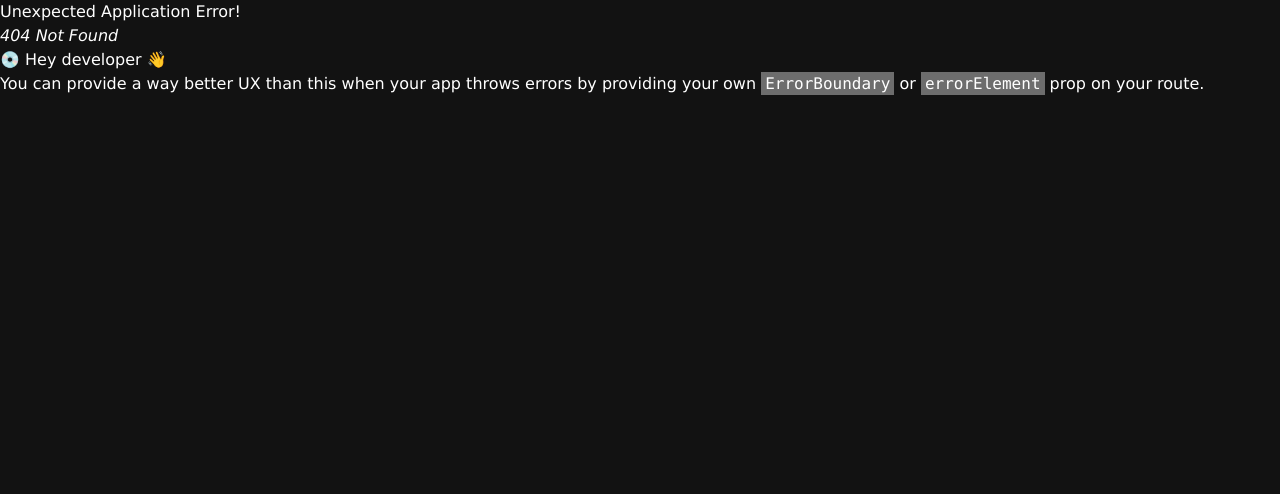
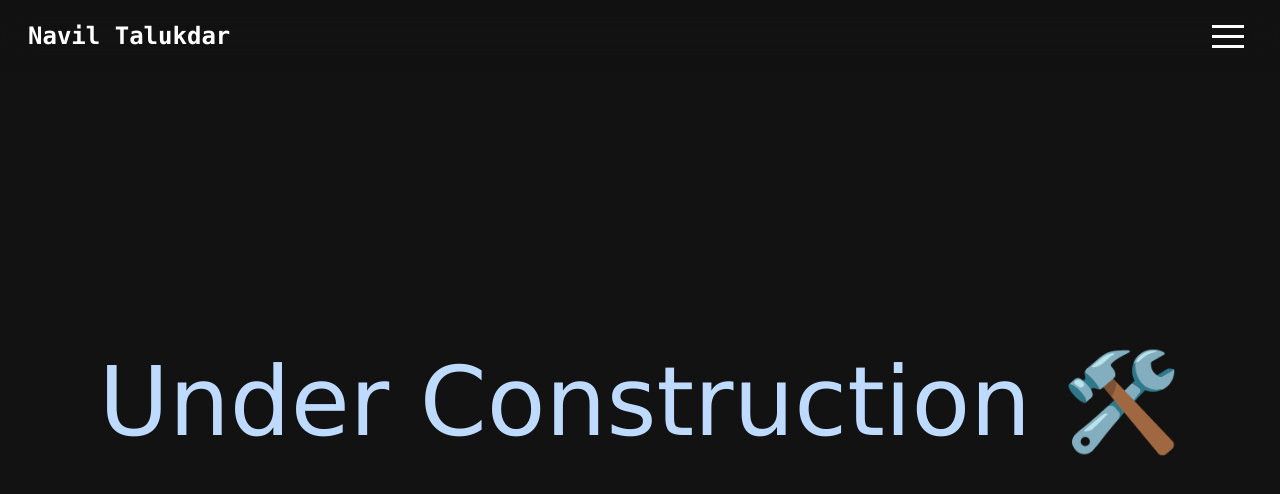
Before and after one commit to navil2468/NavilTalukdar, a React (Vite) app in the folder Personal_Website/: page /Projects in a window 1280 px wide. Before the commit this address had no page. Shown: the top 494 px of the page. Built offline with nearby package versions, Linux system fonts and the light colour scheme.

Commit message:
all pages complete

```diff
--- a/Personal_Website/src/App.jsx
+++ b/Personal_Website/src/App.jsx
@@ -1,5 +1,5 @@
 import React from 'react'
-import Navbar from './Components/NavBar'
+import Navbar from './Components/Navbar'
 import HeroSection from './Components/Herosection'
 import Aboutme from './Components/Aboutme'
 import Hobbies from './Components/Hobbies'
--- a/Personal_Website/src/Components/Navbar.jsx
+++ b/Personal_Website/src/Components/Navbar.jsx
@@ -4,12 +4,13 @@ import { useState } from 'react'
 import Hamburger from 'hamburger-react'
 import { SocialIcon } from 'react-social-icons'
 
+
 function Navbar() {
   const[ open, setOpen ] = useState(false)
   return (
     <div className='px-7 flex justify-between font-mono sticky top-0 z-150 py-3 backdrop-blur-lg'>
-      <Link to='/'><h1 className='font-bold mt-2 text-2xl hover:text-blue-200 cursor-pointer'>Navil Talukdar</h1></Link>
-      <div >
+      <Link to={'/'}><h1 className='font-bold mt-2 text-2xl hover:text-pink-200 cursor-pointer'>Navil Talukdar</h1></Link>
+      <div>
         <Hamburger toggled={open} toggle={setOpen}/>
         {open &&
         <div className='text-neutral-800 fixed top-0 left-0 z-50 bg-pink-100 h-screen w-screen space-y-18'>
@@ -17,9 +18,9 @@ function Navbar() {
             <Hamburger size={35} toggled={open} toggle={setOpen} />
           </div>
           <ul className='pt-35 text-center space-y-15 text-4xl lg:text-5xl'>
-            <li className='hover:text-blue-300 cursor-pointer'>PROJECTS</li>
+            <li className='hover:text-blue-300 cursor-pointer'><Link to={'../Projects'}>PROJECTS</Link></li>
             <li className='hover:text-blue-300 cursor-pointer'><a href='https://drive.google.com/file/d/1gMRnmk5pCGkwX2nCpzm6Te_Slc9DQYKg/view?usp=share_link' target='_blank'>RESUME</a></li>
-            <li className='hover:text-blue-300 cursor-pointer'>CONTACT</li>
+            <Link to={'../Contact'}><li className='hover:text-blue-300 cursor-pointer'>CONTACT</li></Link>
           </ul>
           <div className=' pt-24 flex justify-center space-x-7 text-5xl'>
             <SocialIcon url='www.instagram.com' href='https://www.instagram.com/navil2468/' target='_blank '/>
--- a/Personal_Website/src/Contact.jsx
+++ b/Personal_Website/src/Contact.jsx
@@ -1,9 +1,22 @@
 import React from 'react'
+import Navbar from './Components/Navbar'
+import { Link } from 'react-router-dom';
 
 function Contact() {
   return (
     <div>
-
+      <Navbar />
+      <div className='flex-col justify-center text-center font-mono mt-10'>
+        <div className='bg-pink-100 text-neutral-900 rounded-3xl mx-auto inline-block lg:px-15 sm:px-10 px-5 py-8'>
+          <h1 className='lg:text-8xl sm:text-7xl text-6xl'>Contact Me</h1>
+        </div>
+        <div className='lg:mt-20 mt-15 border border-pink-200 py-15 rounded-3xl mx-auto inline-block lg:px-20'>
+          <ul className='text-blue-200 lg:space-y-10 space-y-5 lg:text-5xl sm:text-4xl text-3xl'>
+              <li>Phone Number: 917-528-5084</li>
+              <li>Email: <a className='hover:text-white' href='mailto:naviltalukdar3@gmail.com' target='_blank'>naviltalukdar3@gmail.com</a></li>
+          </ul>
+      </div>
+      </div>
     </div>
   )
 }
--- /dev/null
+++ b/Personal_Website/src/Projects.jsx
@@ -0,0 +1,15 @@
+import React from 'react'
+import Navbar from './Components/Navbar'
+
+function Projects() {
+  return (
+    <div>
+      <Navbar />
+      <div className='flex justify-center text-center text-blue-200 h-screen pb-35'>
+        <h1 className='lg:text-8xl sm:text-8xl text-6xl m-auto'>Under Construction 🛠️</h1>
+      </div>
+    </div>
+  )
+}
+
+export default Projects
--- a/Personal_Website/src/main.jsx
+++ b/Personal_Website/src/main.jsx
@@ -3,12 +3,14 @@ import { createRoot } from 'react-dom/client'
 import './index.css'
 import App from './App.jsx'
 import Contact from './Contact.jsx'
+import Projects from './Projects.jsx'
 import { createBrowserRouter, RouterProvider } from 'react-router-dom'
 
 
 const router = createBrowserRouter([
   {path:'/', element: <App />},
-  {path:'/Contact', element: <Contact />}
+  {path:'/Contact', element: <Contact />},
+  {path:'/Projects', element: <Projects />}
 ])
 
 createRoot(document.getElementById('root')).render(
```
